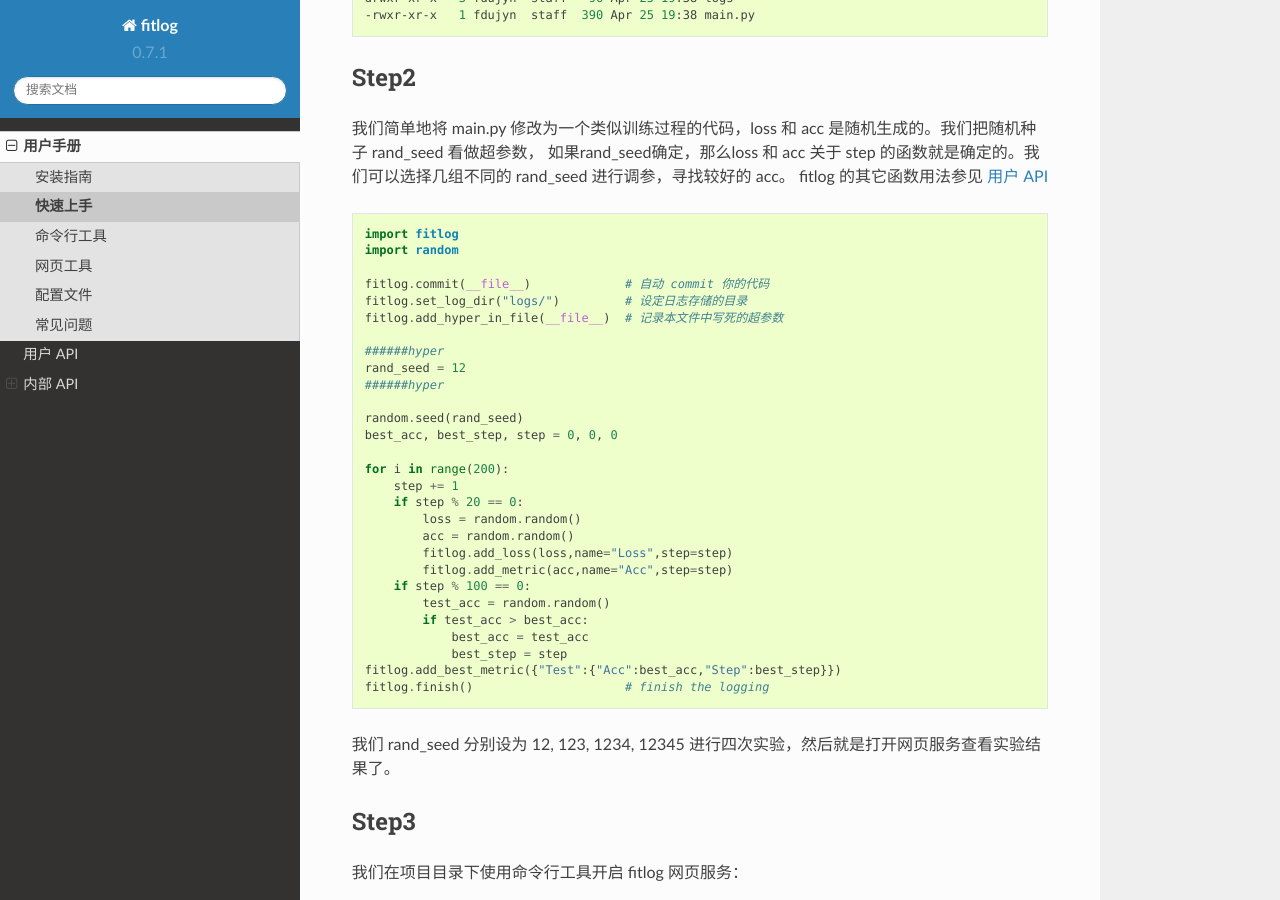
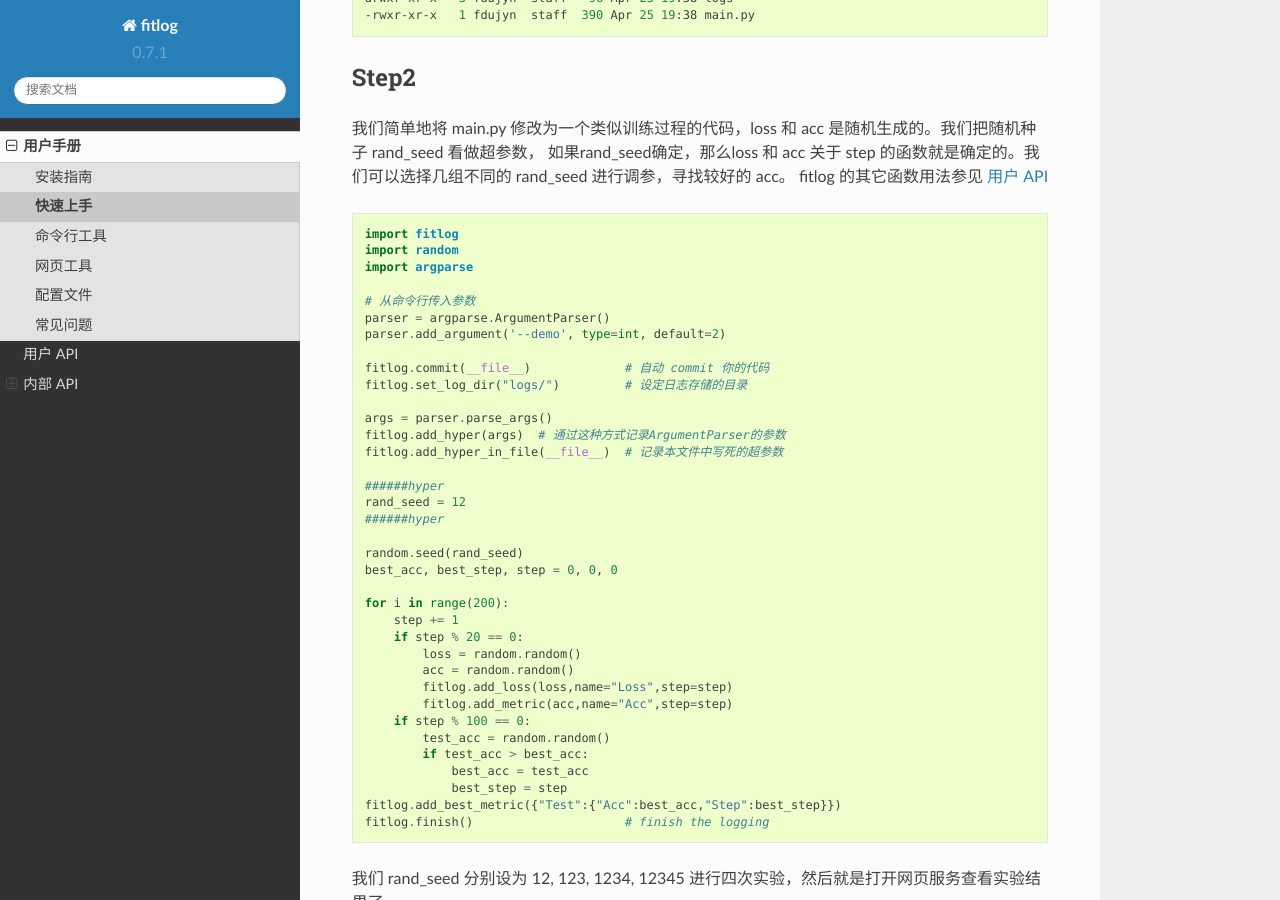
Before and after one commit to fastnlp/fitlog, a Sphinx documentation site: the page built from doc/source/user/quickstart.rst, in a window 1280 px wide and 900 px high, scrolled down 760 px. Built offline with Sphinx 7.4.7 and the Read the Docs theme 2.0.0, drawn with Linux system fonts in a browser that asks for light colours.

Commit message:
增加一点使用说明

```diff
--- a/doc/source/user/quickstart.rst
+++ b/doc/source/user/quickstart.rst
@@ -48,9 +48,17 @@ fitlog 的其它函数用法参见 :doc:`/fitlog`
 
     import fitlog
     import random
+    import argparse
+
+    # 从命令行传入参数
+    parser = argparse.ArgumentParser()
+    parser.add_argument('--demo', type=int, default=2)
 
     fitlog.commit(__file__)             # 自动 commit 你的代码
     fitlog.set_log_dir("logs/")         # 设定日志存储的目录
+
+    args = parser.parse_args()
+    fitlog.add_hyper(args)  # 通过这种方式记录ArgumentParser的参数
     fitlog.add_hyper_in_file(__file__)  # 记录本文件中写死的超参数
 
     ######hyper
```
